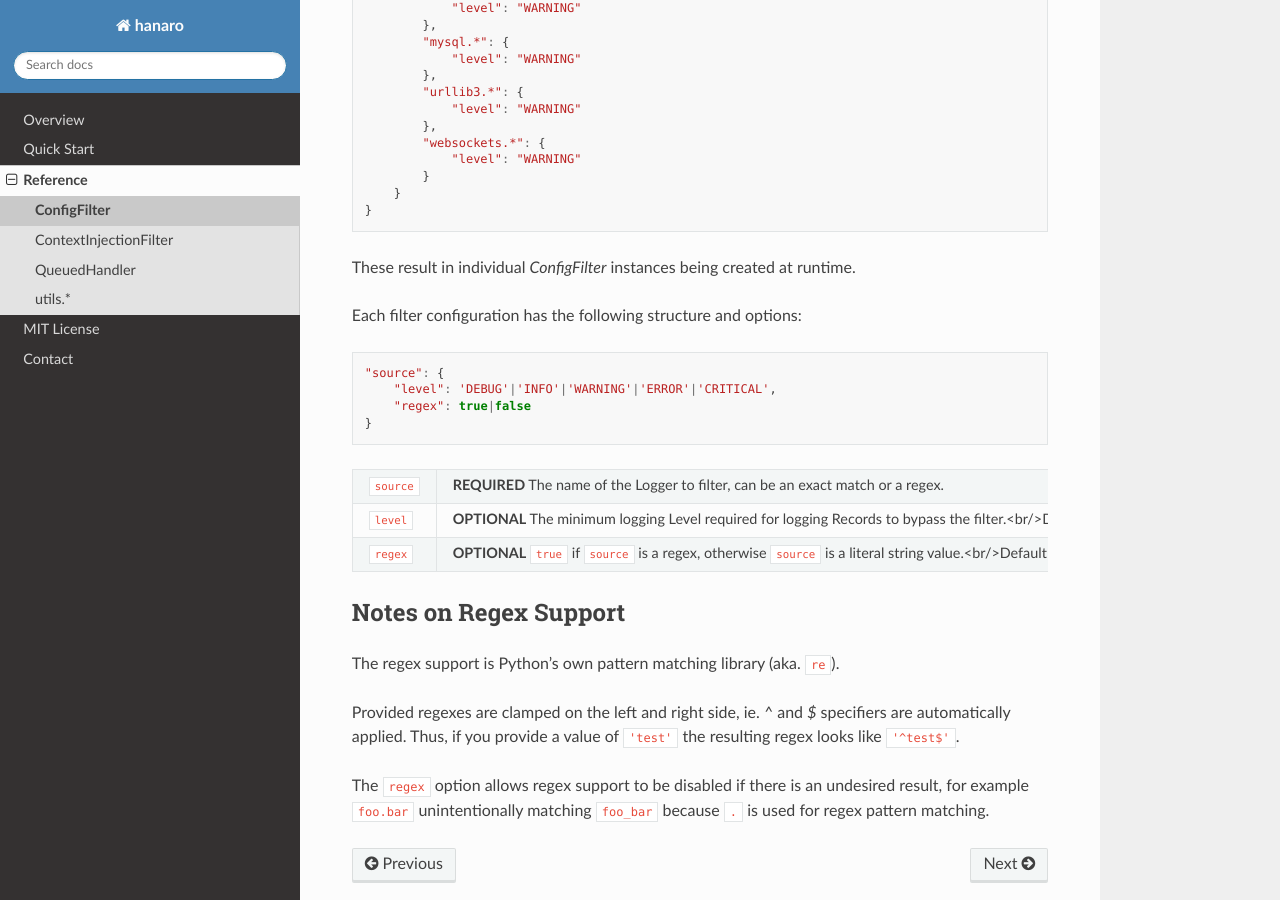
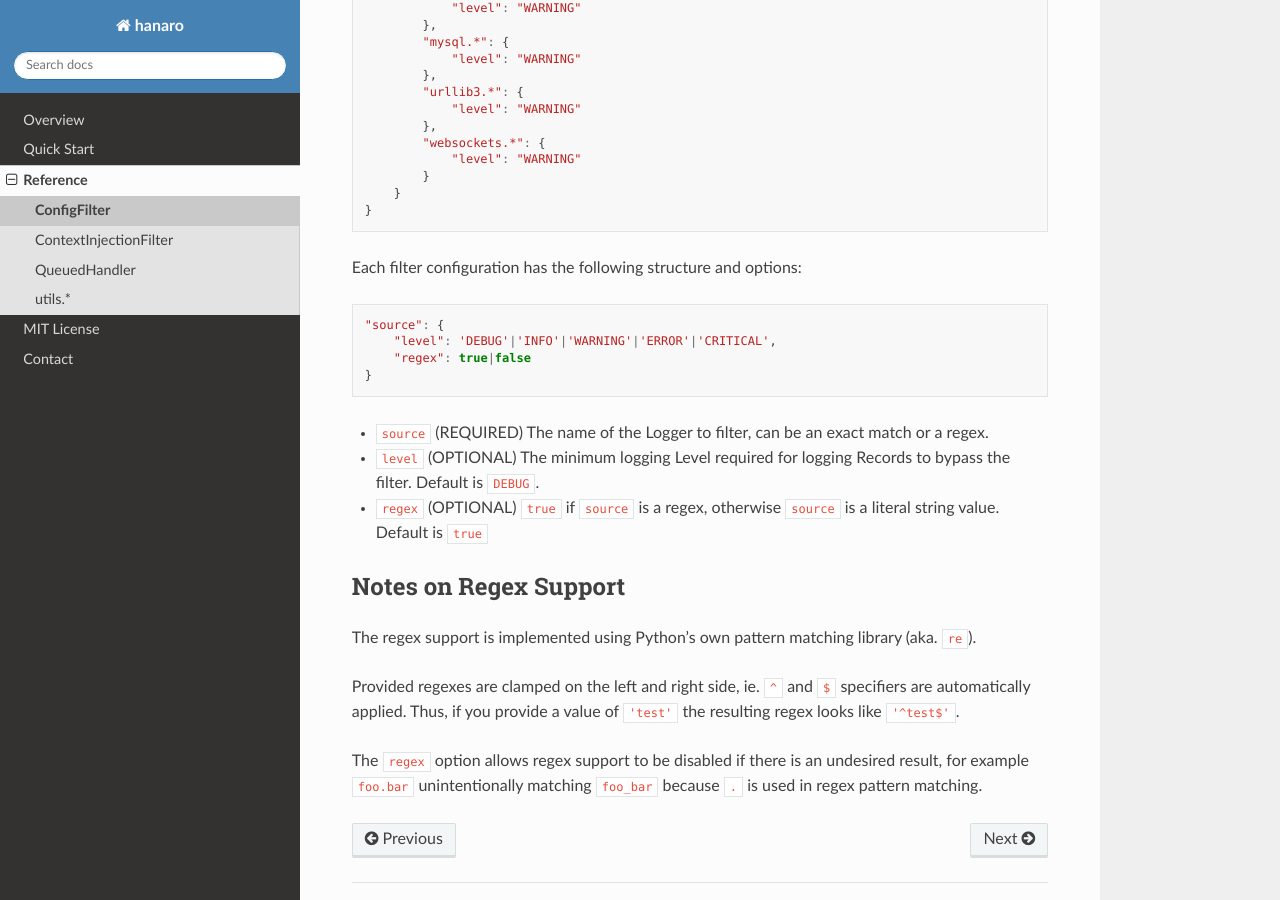
Before and after one commit to wilson0x4d/hanaro, a Sphinx documentation site: the page built from docs/ref/ConfigFilter.rst, in a window 1280 px wide and 900 px high, scrolled down 401 px. Built offline with Sphinx 7.4.7 and the Read the Docs theme 3.1.0, drawn with Linux system fonts in a browser that asks for light colours.

Commit message:
fix(docs): removing table due to formatting issues

```diff
--- a/docs/ref/ConfigFilter.rst
+++ b/docs/ref/ConfigFilter.rst
@@ -27,8 +27,6 @@ Within a logging configuration there may be a ``filters`` section, for example:
         }
     }
 
-These result in individual `ConfigFilter` instances being created at runtime.
-
 Each filter configuration has the following structure and options:
 
 .. code:: javascript
@@ -38,21 +36,16 @@ Each filter configuration has the following structure and options:
         "regex": true|false
     }
 
-.. list-table::
-    :header-rows: 0
+* ``source`` (REQUIRED) The name of the Logger to filter, can be an exact match or a regex.
+* ``level`` (OPTIONAL) The minimum logging Level required for logging Records to bypass the filter. Default is ``DEBUG``.
+* ``regex`` (OPTIONAL) ``true`` if ``source`` is a regex, otherwise ``source`` is a literal string value. Default is ``true``
 
-    * - ``source``
-      - **REQUIRED** The name of the Logger to filter, can be an exact match or a regex.
-    * - ``level``
-      - **OPTIONAL** The minimum logging Level required for logging Records to bypass the filter.<br/>Default is ``DEBUG``.
-    * - ``regex``
-      - **OPTIONAL** ``true`` if ``source`` is a regex, otherwise ``source`` is a literal string value.<br/>Default is ``true``.
 
 Notes on Regex Support
 ----------------------
 
-The regex support is Python's own pattern matching library (aka. ``re``).
+The regex support is implemented using Python's own pattern matching library (aka. ``re``).
 
-Provided regexes are clamped on the left and right side, ie. `^` and `$` specifiers are automatically applied. Thus, if you provide a value of ``'test'`` the resulting regex looks like ``'^test$'``.
+Provided regexes are clamped on the left and right side, ie. ``^`` and ``$`` specifiers are automatically applied. Thus, if you provide a value of ``'test'`` the resulting regex looks like ``'^test$'``.
 
-The ``regex`` option allows regex support to be disabled if there is an undesired result, for example ``foo.bar`` unintentionally matching ``foo_bar`` because ``.`` is used for regex pattern matching.
+The ``regex`` option allows regex support to be disabled if there is an undesired result, for example ``foo.bar`` unintentionally matching ``foo_bar`` because ``.`` is used in regex pattern matching.
```
Also changed, not shown: README.md (+4 -4 lines).
